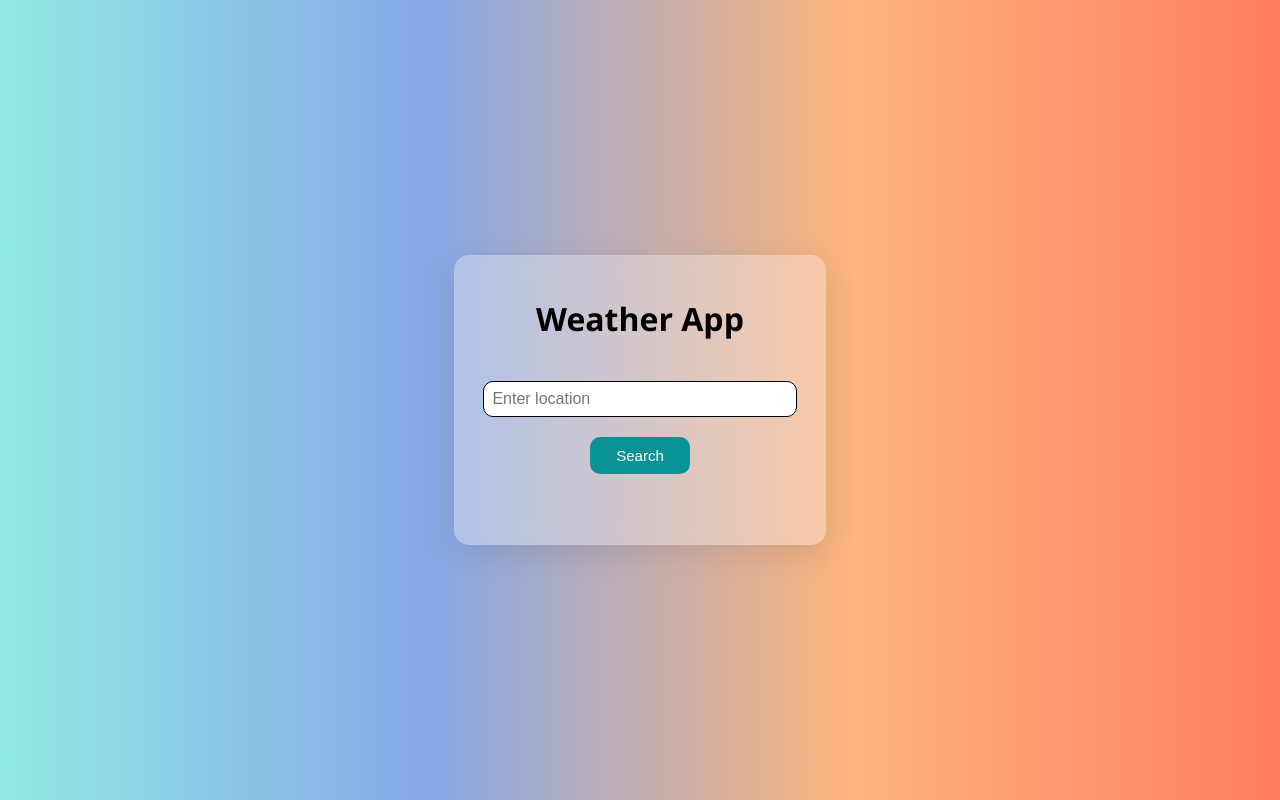
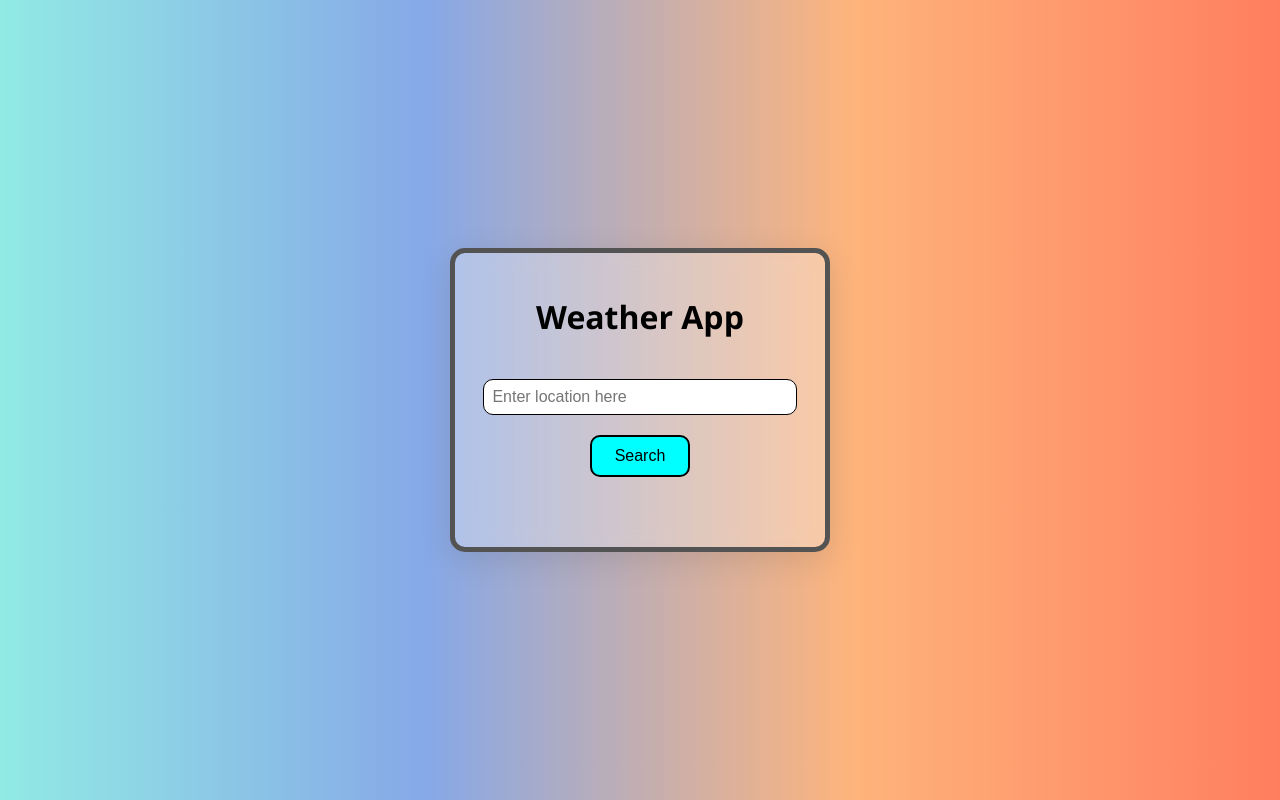
Before and after one commit to vinaytheprogrammer/weather_report, a website: page public/index.html in a window 1280 px wide. Drawn offline with Linux system fonts and the light colour scheme.

Commit message:
Sejal commit

```diff
--- a/public/index.html
+++ b/public/index.html
@@ -9,14 +9,18 @@
 <body>
     <div class="container">
         <h1>Weather App</h1>
-        <input type="text" id="location" placeholder="Enter location">
-        <button onclick="getWeather()">Search</button>
+        <input type="text" id="location" placeholder="Enter location here">
+
+        <button id="search-button" onclick="getWeather()">Search</button>
 
         <img id="weather-icon" alt="weather Icon">
         <div id="temp-div"></div>
         <div id="weather-info"></div>
         <div id="hourly-forecast"></div>
+
     </div>
+
+
     <script src="script.js"></script>
 </body>
 </html>
--- a/public/script.js
+++ b/public/script.js
@@ -79,6 +79,7 @@ function displayHourlyForecast(hourlyData) {
                 <span>${hour}:00</span>
                 <img src="${iconUrl}" alt="Hourly Weather Icon">
                 <span>${temperature}°C</span>
+
             </div>
         `;
         hourlyForecastDiv.innerHTML += hourlyItemHtml;
--- a/public/style.css
+++ b/public/style.css
@@ -8,6 +8,7 @@ body {
     padding: 0;
     background: linear-gradient(270deg, #ff7e5f, #feb47b, #86a8e7, #91eae4);
     animation: gradientBackground 15s ease infinite;
+
 
 }
 
@@ -20,11 +21,43 @@ body {
     backdrop-filter: blur(10px);
     border: 1px solid rgba(225, 225, 255, 0.1);
     text-align: center;
+    border:5px solid rgb(84, 83, 83);
 }
+
 
 h2, label, p {
     color: black;
     margin: 8px 0;
+}
+h1{
+   transition-property: all;
+   transition-duration: .2s;
+   transition-timing-function: ease-in-out;
+}
+h1:hover{
+
+   border-radius: 20px;
+   color:brown;
+   border: 1px solid black;
+
+   font-size: 35px;
+}
+
+#search-button{
+    background-color: cyan;
+    border: 2px solid black;
+  color:black;
+
+  text-align: center;
+  text-decoration: none;
+  display: inline-block;
+  font-size: 16px;
+  cursor: pointer;
+
+}
+#search-button:hover{
+    background: blueviolet;
+    color: white;
 }
 
 input {
@@ -63,8 +96,8 @@ button:hover {
 }
 
 #weather-icon {
-    width: 200px;
-    height: 200px;
+    width: 150px;
+    height: 150px;
     margin: 0 auto 10px;
     margin-bottom: 0;
     display: none;
@@ -85,7 +118,7 @@ button:hover {
     flex-direction: column;
     align-items: center;
     margin-right: 10px;
-    color: white;
+    color: black;
 }
 
 .hourly-item img {
```
